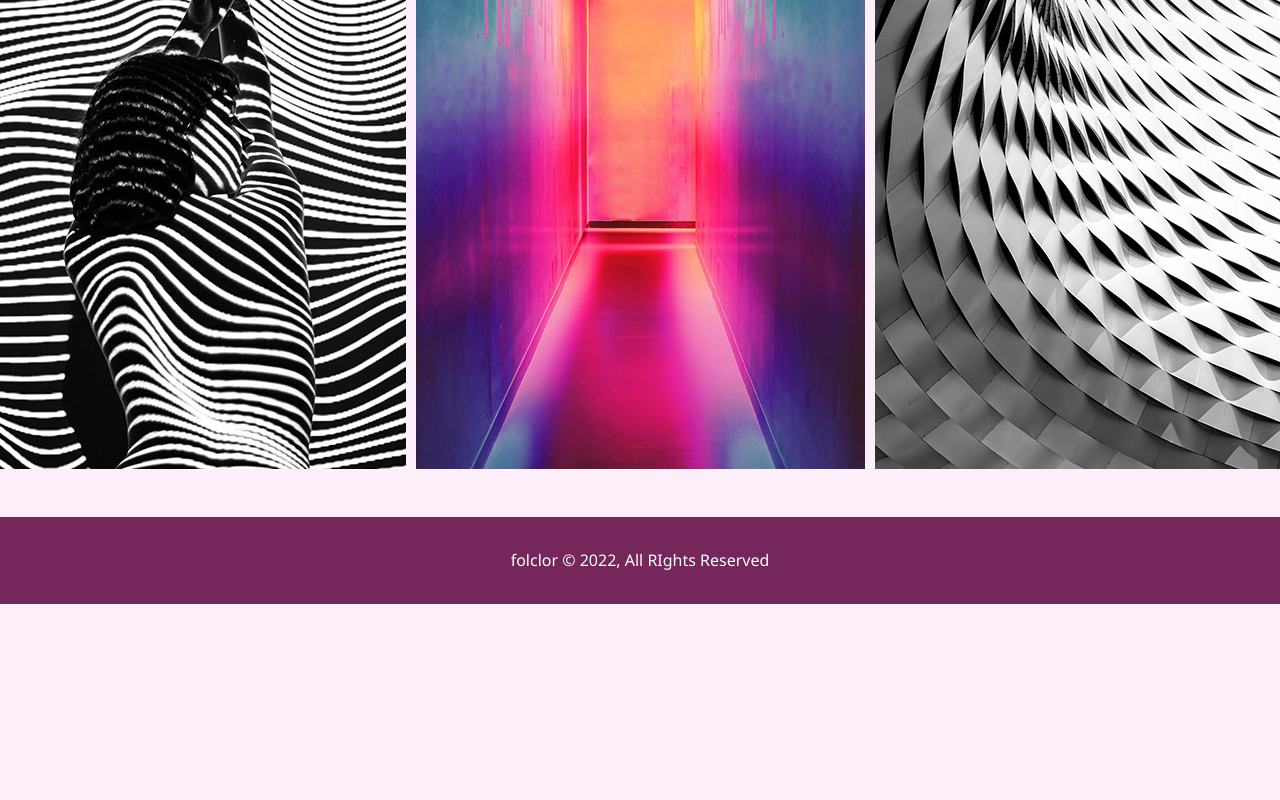
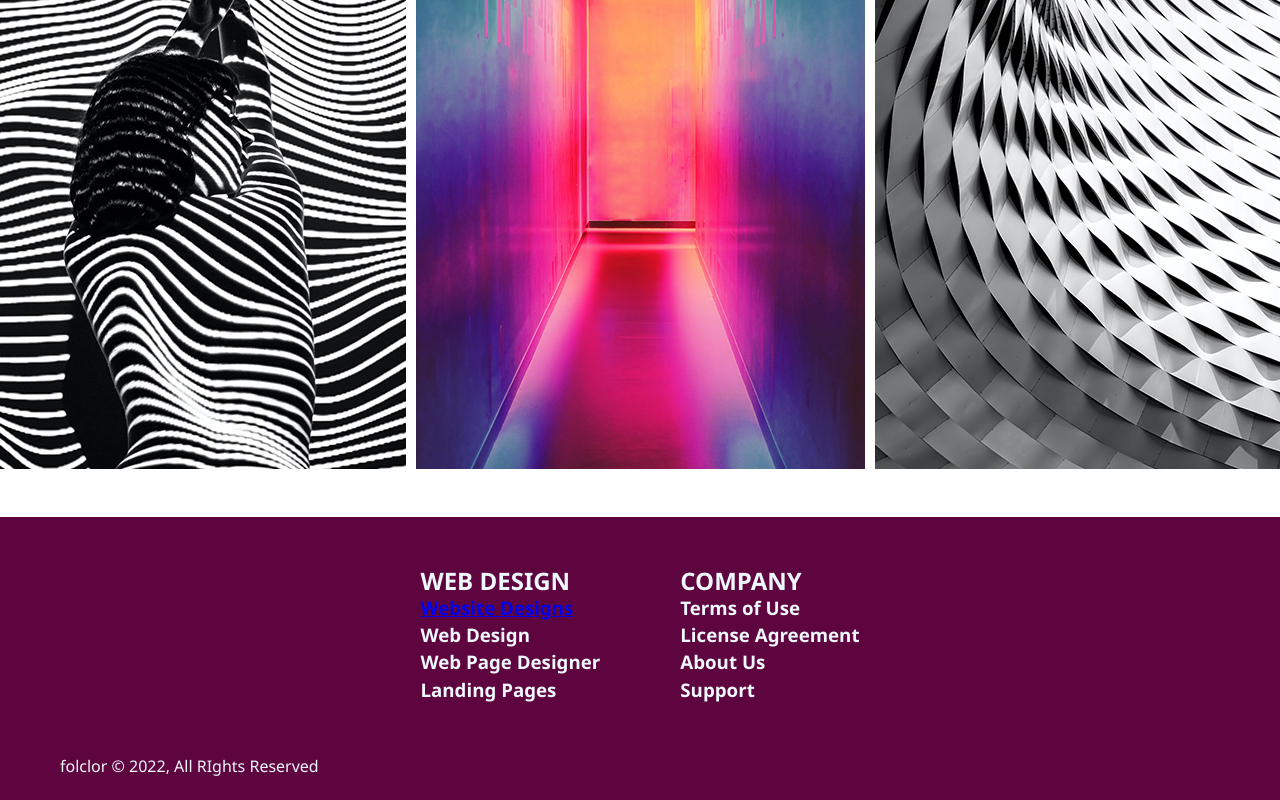
Before and after one commit to danaisaridou/webside_folclor, a plain HTML site: page index.html in a window 1280 px wide. Shown: the part 1301-2101 px from the top of the page. Before the commit the page ends 1905 px from the top, so only its background shows below. Drawn offline with Linux system fonts and the light colour scheme.

Commit message:
footer (update)

```diff
--- a/index.html
+++ b/index.html
@@ -17,7 +17,6 @@
           <li>
             <h2><a href="index.html">home</a></h2>
           </li>
-          <li>
           <li>
             <h2><a class="current" href="about.html">about</a></h2>
           </li>
@@ -56,9 +55,28 @@
 
 
     <footer class="footer">
+      <div class="container">
+        <div class="footer_list">
+        <ul id="web_design">
+          <li><h2>WEB DESIGN</h2></li>
+          <li>
+          <h3> <a href="#">Website Designs</a></h3>
+          </li>
+          <li><h3>Web Design</h3></li>
+          <li><h3>Web Page Designer</h3></li>
+          <li><h3>Landing Pages</h3></li>
+        </ul>
+        <ul id="company">
+          <li><h2>COMPANY</h2></li>
+          <li><h3>Terms of Use</h3></li>
+          <li><h3>License Agreement</h3></li>
+          <li><h3>About Us</h3></li>
+          <li><h3>Support</h3></li>
+        </ul>
+        </div>
         <p>folclor &copy; 2022, All RIghts Reserved</p>
+     </div>
     </footer>
-
 
 
   </body>
--- a/style.css
+++ b/style.css
@@ -3,7 +3,6 @@
   margin: 0;
   padding: 0;
   box-sizing: border-box;
-  background-color: rgb(252, 239, 250);
 }
 
 /* Main Styling */
@@ -126,9 +125,41 @@ body {
 }
 
 /* footer */
+
+.footer {
+  background: rgba(94, 4, 63);
+}
+
+.footer_list {
+  display: flex;
+  align-content: space-between;
+  justify-content: center;
+  padding: 30px;
+  text-decoration: none;
+  list-style: none;
+}
+
+#web_design {
+  list-style: none;
+  color: rgb(45, 45, 45);
+  text-align: left;
+  margin-right: 40px;
+  color: aliceblue;
+}
+
+#web_disign a {
+  text-decoration: none;
+}
+
+#company {
+  list-style: none;
+  color: rgb(45, 45, 45);
+  text-align: left;
+  color: aliceblue;
+  margin-left: 40px;
+}
+
 .footer p {
-  text-align: center;
-  background: rgba(94, 4, 63, 0.852);
-  padding: 30px;
-  color: white;
+  color: aliceblue;
+  padding: 20px;
 }
```
Also changed, not shown: about.html (+0 -1 lines), stories.html (+0 -1 lines), 2 other files.
